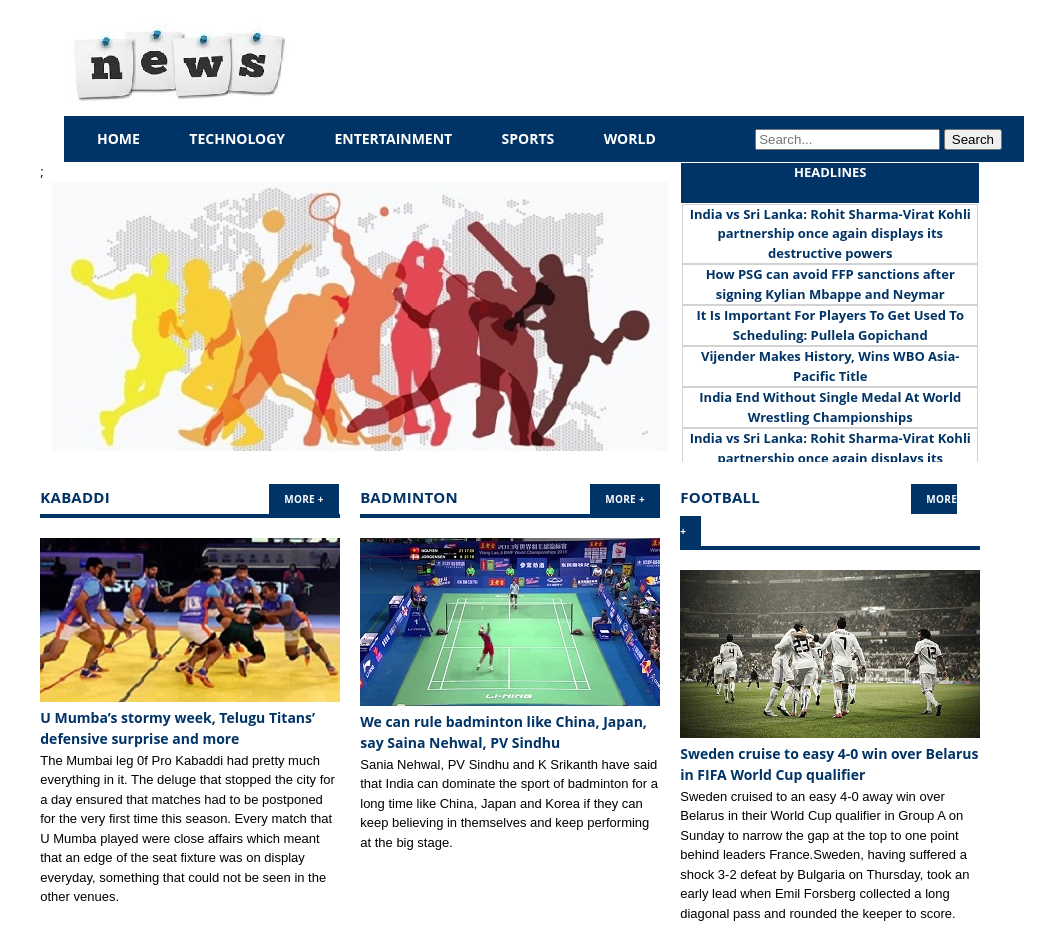
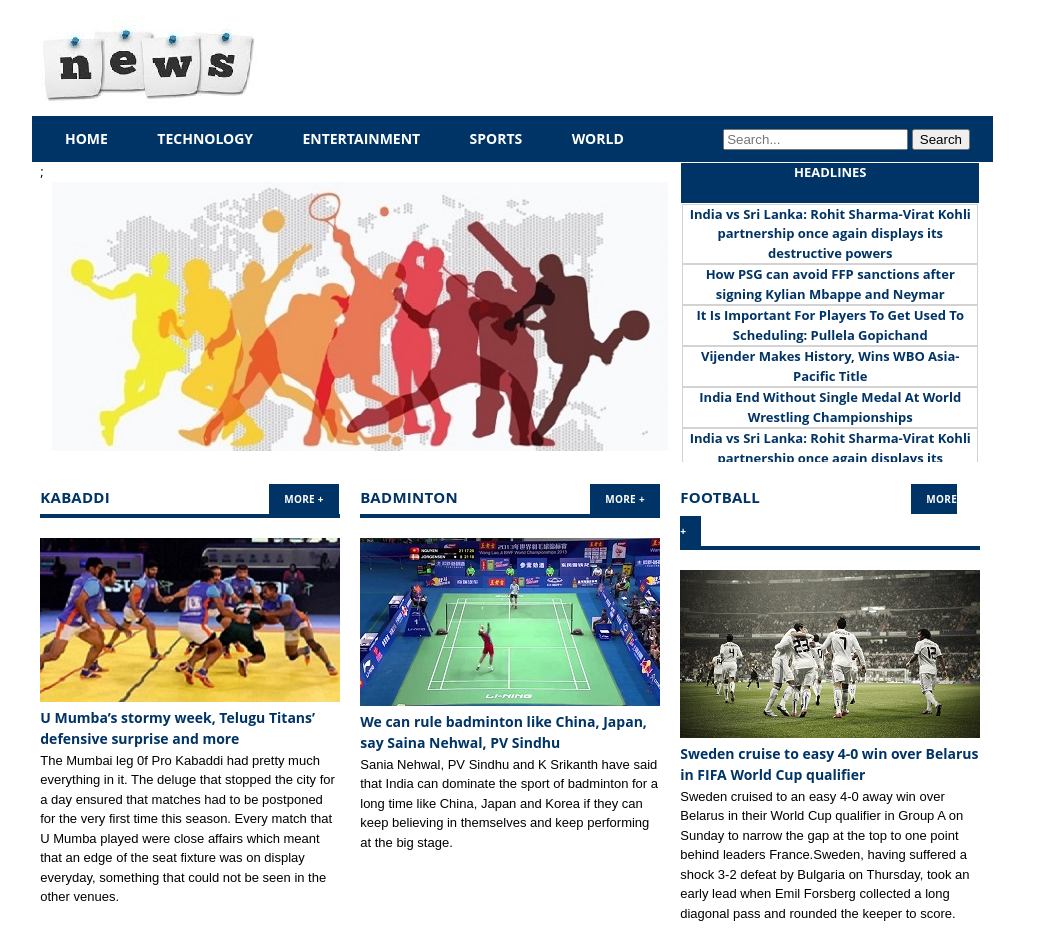
Before and after one commit to Abhi58/HTML5_CSS3, a plain HTML site: page index.html in a window 1280 px wide. Shown: the top 946 px of the page, without its empty margins (95-1150 px from the left). Drawn offline with Linux system fonts and the light colour scheme.

Commit message:
css margin changes

```diff
--- a/CSS/stylesheet.css
+++ b/CSS/stylesheet.css
@@ -13,7 +13,7 @@
 
 	body{
 				background:url(../images/Windows.jpg) no-repeat;
-				background-size:1500px 3000px;
+				background-size:1500px 5000px;
 				top:0
 		}
 
@@ -33,13 +33,13 @@
 			color:#fff
 				}
 		.image{
-			margin:0 100px 0 -2px;
+			margin:0 100px 0 -33px;
 			align:center
 			}
 		.navigation{
 			background:#036;
 			margin-right:100px;
-			margin-left:-1px
+			margin-left:-33px
 			}
 		.line a:hover,nav li a:hover{
 			text-decoration:underline
```
